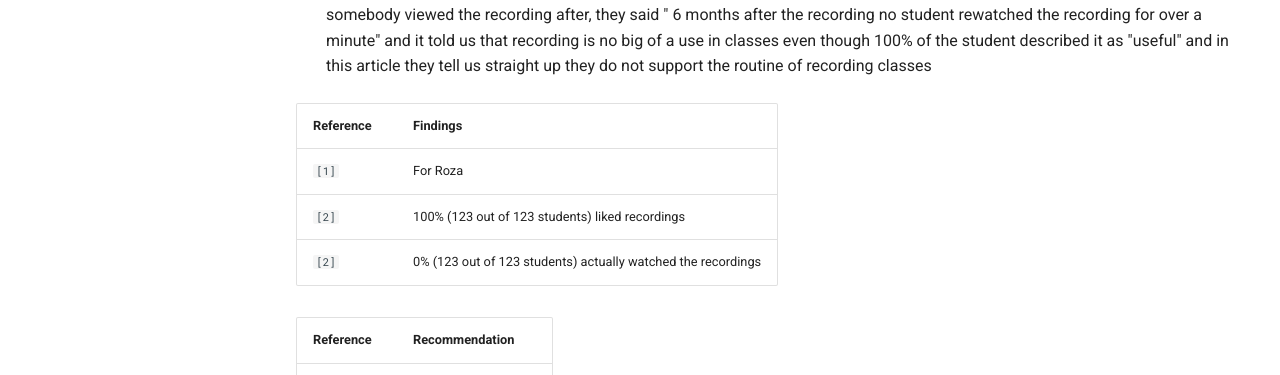
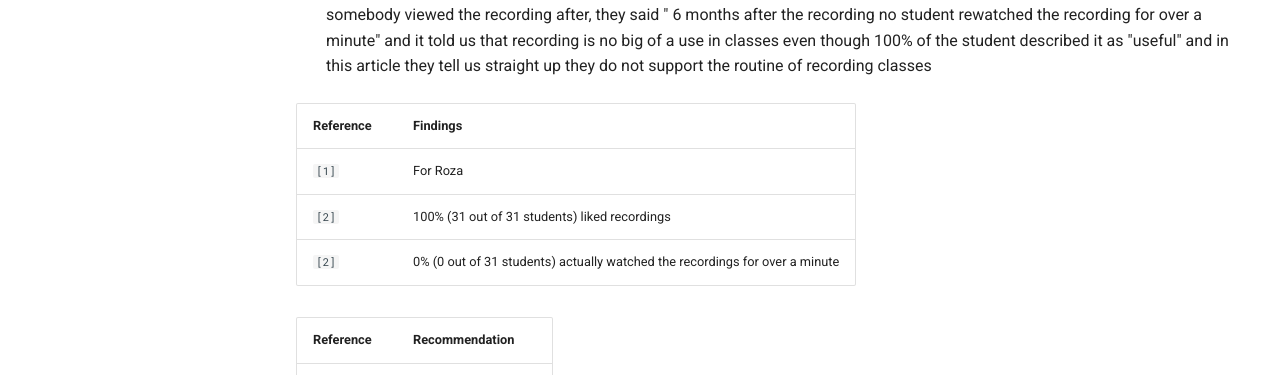
Before and after one commit to richelbilderbeek/prao_roza_20251126, an MkDocs documentation site: the page built from docs/report.md, in a window 1280 px wide and 1310 px high. Shown: the part 488-863 px from the top of the window. Built offline with MkDocs 1.6.1 and Material for MkDocs 9.7.7, drawn with Linux system fonts in a browser that asks for light colours; comment, search, counter and statistics services are not loaded.

Commit message:
Update report.md

```diff
--- a/docs/report.md
+++ b/docs/report.md
@@ -10,8 +10,8 @@ some cases, can be reused in other or future classes, which helps save teachers
 Reference|Findings
 ---------|----------------------
 `[1]`    |For Roza
-`[2]`    |100% (123 out of 123 students) liked recordings
-`[2]`    |0% (123 out of 123 students) actually watched the recordings
+`[2]`    |100% (31 out of 31 students) liked recordings
+`[2]`    |0% (0 out of 31 students) actually watched the recordings for over a minute
 
 
 
```
